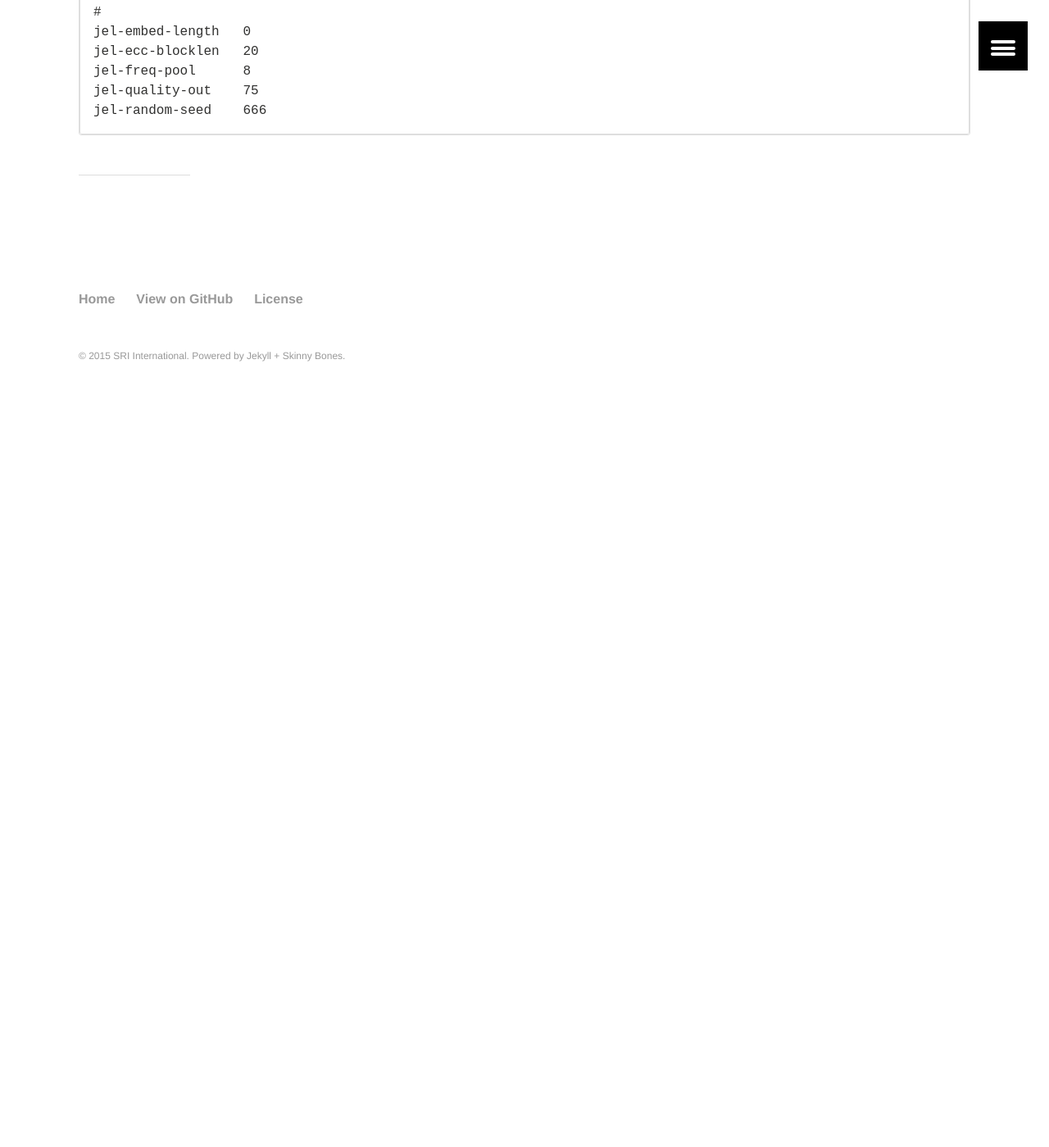
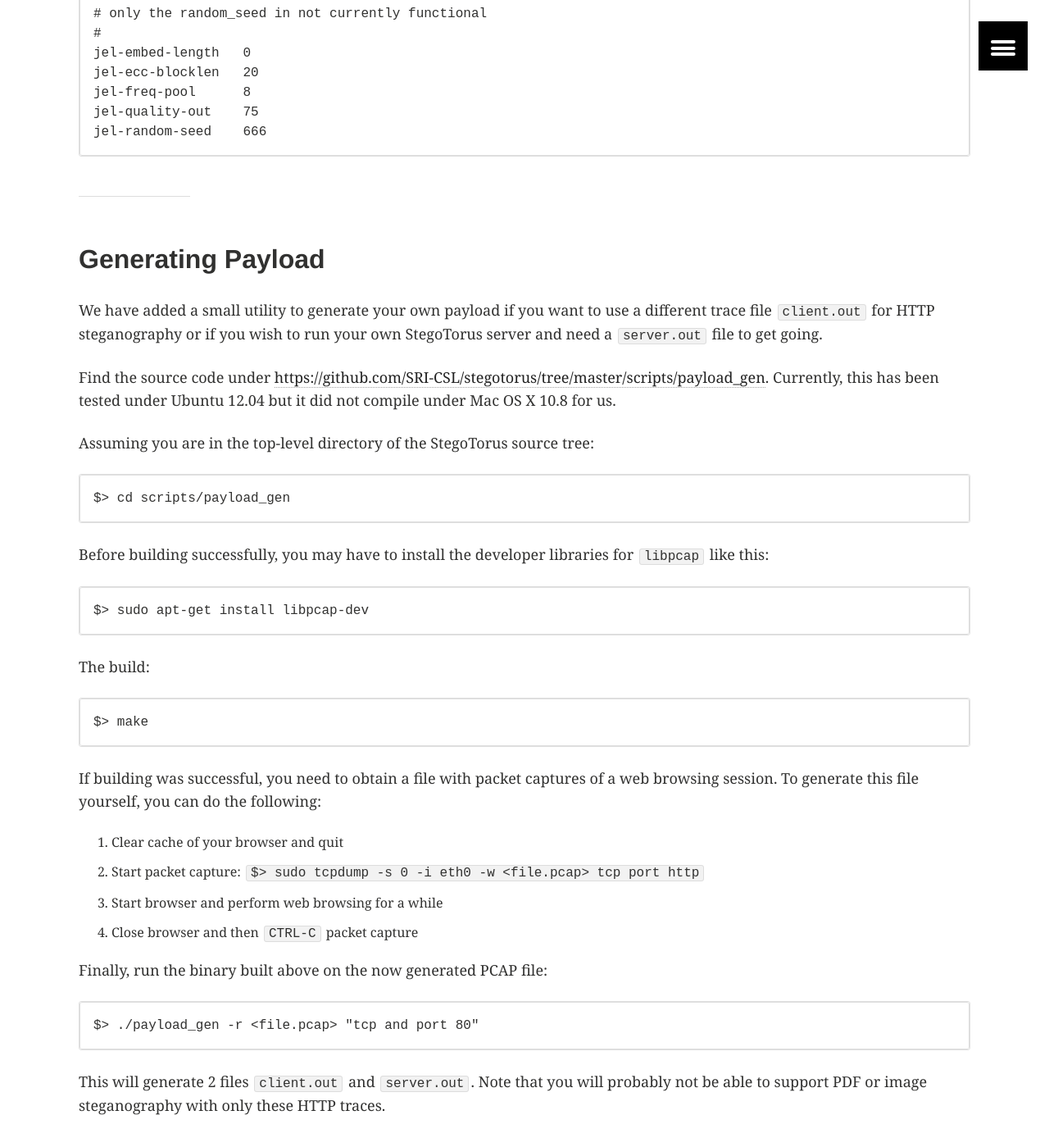
Before and after one commit to SRI-CSL/stegotorus, a Jekyll site: the page built from userguide/index.md, in a window 1280 px wide and 1400 px high, scrolled down 7308 px. Shown: the whole window at 82% size. Built offline with Jekyll 4.4.1, drawn with Linux system fonts in a browser that asks for light colours; before the commit the page ends 7828 px from its top, so only the background shows below that; some of the changed text lies outside the part shown.

Commit message:
adding details about payload generation to user guide

````diff
--- a/userguide/index.md
+++ b/userguide/index.md
@@ -185,7 +185,7 @@ Or, point your browser to a proxy at the local SOCKS port `127.0.0.1:9060`.  In
 
 ### As a Server
 
-> _**CAVEAT:** To run a StegoTorus server, you will need a much larger set of trace files than what is currently distributed with our source code._
+> _**CAVEAT:** To run a StegoTorus server, you will need a much larger set of trace files than what is currently distributed with our source code.  To generate the bare minimum of `server.out` from a file with suitable packet capture, refer to the section ["Generating Payload"](#generating-payload) below._
 
 For hosting a StegoTorus server at `128.18.9.70:8080`, we use the following [configuration file](https://github.com/SRI-CSL/stegotorus/raw/gh-pages/userguide/stegotorus-server.conf "example server configuration").  It assumes that the server traces are located under `/usr/share/stegotorus/traces/`. The server may or may not be located on the same host as the Tor bridge that is used as an entry point into the Tor network.  In the example here, we are using the Tor bridge running on the same host.
 
@@ -269,3 +269,44 @@ The server log is then found at `/tmp/stego.log` as configured.
     jel-random-seed    666
 
 ---
+
+
+Generating Payload
+------------------
+
+We have added a small utility to generate your own payload if you want to use a different trace file `client.out` for HTTP steganography or if you wish to run your own StegoTorus server and need a `server.out` file to get going.
+
+Find the source code under [https://github.com/SRI-CSL/stegotorus/tree/master/scripts/payload_gen](https://github.com/SRI-CSL/stegotorus/tree/master/scripts/payload_gen).  Currently, this has been tested under Ubuntu 12.04 but it did not compile under Mac OS X 10.8 for us.
+
+Assuming you are in the top-level directory of the StegoTorus source tree:
+
+```
+$> cd scripts/payload_gen
+```
+
+Before building successfully, you may have to install the developer libraries for `libpcap` like this:
+
+```
+$> sudo apt-get install libpcap-dev
+```
+
+The build:
+
+```
+$> make
+```
+
+If building was successful, you need to obtain a file with packet captures of a web browsing session.  To generate this file yourself, you can do the following:
+
+1. Clear cache of your browser and quit
+1. Start packet capture: `$> sudo tcpdump -s 0 -i eth0 -w <file.pcap> tcp port http`
+1. Start browser and perform web browsing for a while
+1. Close browser and then `CTRL-C` packet capture
+
+Finally, run the binary built above on the now generated PCAP file:
+
+```
+$> ./payload_gen -r <file.pcap> "tcp and port 80"
+```
+
+This will generate 2 files `client.out` and `server.out`.  Note that you will probably not be able to support PDF or image steganography with only these HTTP traces.
````
